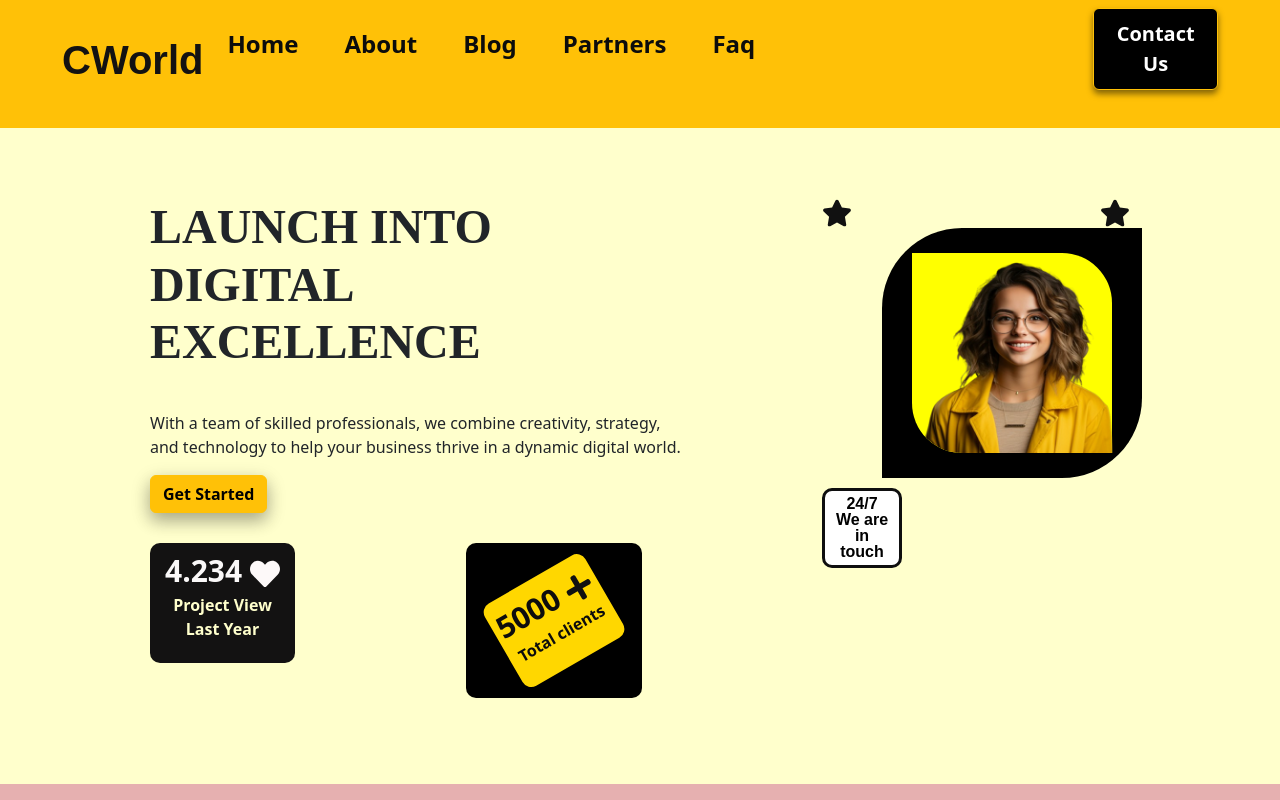
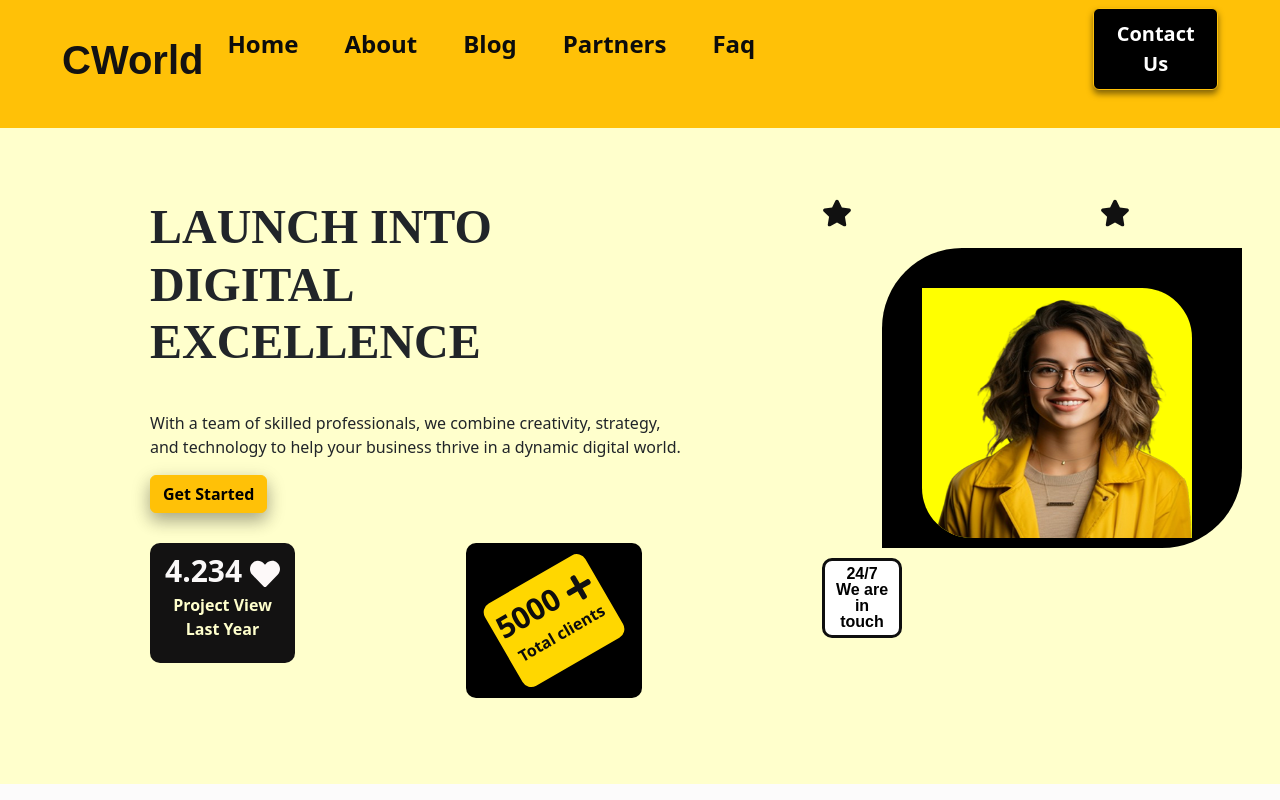
Before and after one commit to BeLaughter/Cworld, a React (Vite) app: page / in a window 1280 px wide. Shown: the top 800 px of the page. Built offline with nearby package versions, Linux system fonts and the light colour scheme.

Commit message:
Fixed image import issue

```diff
--- a/package.json
+++ b/package.json
@@ -2,7 +2,6 @@
   "name": "myapp",
   "private": true,
   "version": "0.0.0",
-  "homepage": "http://myapp.",
   "type": "module",
   "scripts": {
     "dev": "vite",
@@ -11,10 +10,15 @@
     "preview": "vite preview"
   },
   "dependencies": {
+    "@babel/preset-env": "^7.26.9",
+    "@babel/preset-react": "^7.26.3",
+    "@babel/register": "^7.25.9",
     "aos": "^2.3.4",
     "bootstrap": "^5.3.3",
+    "express": "^4.21.2",
     "owl.carousel": "^2.3.4",
     "react": "^19.0.0",
+    "react-app-rewired": "^2.2.1",
     "react-dom": "^19.0.0",
     "react-icons": "^5.5.0",
     "react-owl-carousel": "^2.3.3",
--- a/src/Components/Header.css
+++ b/src/Components/Header.css
@@ -56,10 +56,11 @@
 
 @media (min-width: 769px) {
   .div1 {
-    width: 260px;
-    height: 250px;
-    padding-left: 30px;
-    padding-top: 25px;
+    margin-top: 20px;
+    width: 360px;
+    height: 300px;
+    padding: 40px;
+    padding-bottom: 40px;
     top: 320px;
     left: 868px;
     border-top-left-radius: 80px;
@@ -68,8 +69,8 @@
   }
   .div2 {
     background-color: yellow;
-    width: 200px;
-    height: 200px;
+    width: 270px;
+    height: 250px;
     /* margin: auto; */
     border-top-right-radius: 50px;
     border-bottom-left-radius: 50px;
@@ -78,8 +79,8 @@
   }
   .img1 {
     position: relative;
-    width: 212px;
-    height: 200px;
+    width: 285px;
+    height: 250px;
     border-bottom-left-radius: 50px;
     object-fit: fix;
   }
--- a/src/Components/Meet.css
+++ b/src/Components/Meet.css
@@ -51,7 +51,7 @@
 /* stylings that doesnt affect screens only */
 
 .meet {
-  background: rgb(230, 176, 176);
+  background: rgb(252, 251, 251);
   background-blend-mode: overlay;
 }
 
--- a/src/Components/Mind.css
+++ b/src/Components/Mind.css
@@ -59,7 +59,7 @@
 /* stylings that doesnt affect screens only */
 
 .mind {
-  background: rgb(230, 176, 176);
+  background: rgb(253, 252, 252);
   background-blend-mode: overlay;
 }
 .p-mind {
```
Also changed, not shown: src/main.jsx (+6 -6 lines), 1 other file (tests, documents, lock files or other folders).
